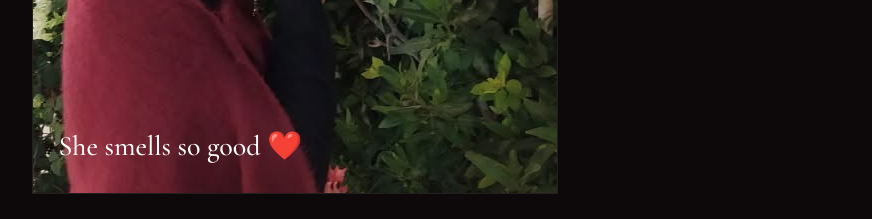
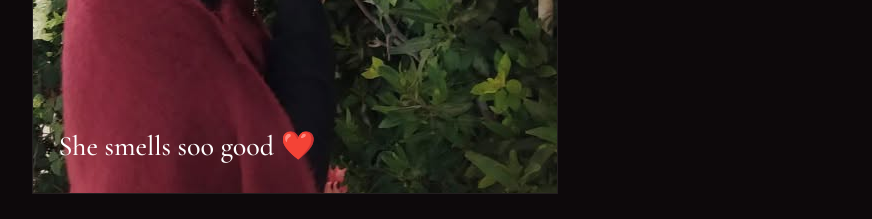
Before and after one commit to wabdo2111-ops/port, a plain HTML site: page index.html in a window 1280 px wide. Shown: the part 6120-6339 px from the top of the page, without its empty margins (70-942 px from the left). Drawn offline with nearby package versions, Linux system fonts and the light colour scheme.

Commit message:
Add files via upload

```diff
--- a/index.html
+++ b/index.html
@@ -348,7 +348,7 @@
         <img src="WhatsApp Image 2026-11-20 at 7.53.45 PM.jpeg" alt="Our Memory 5">
     </div>
     <div class="memory-caption">
-        <h3> She smells so good ❤️ </h3>
+        <h3> She smells soo good ❤️ </h3>
         <p></p>
     </div>
 </div>
```
